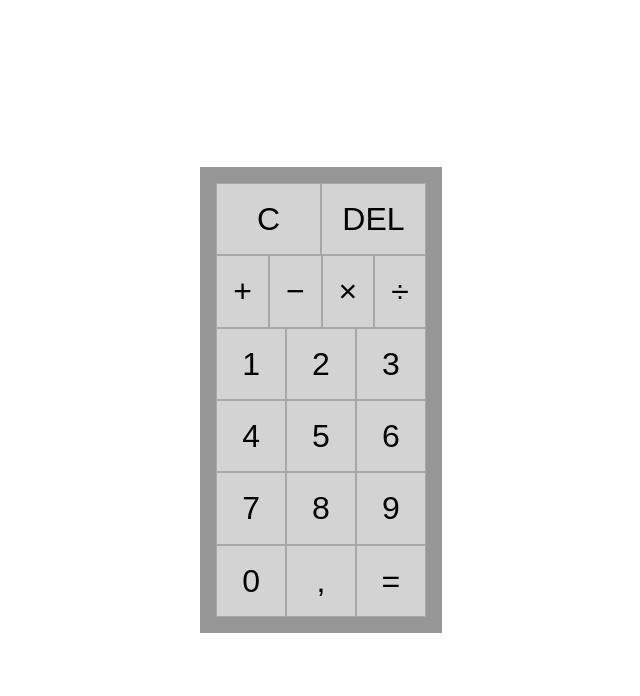
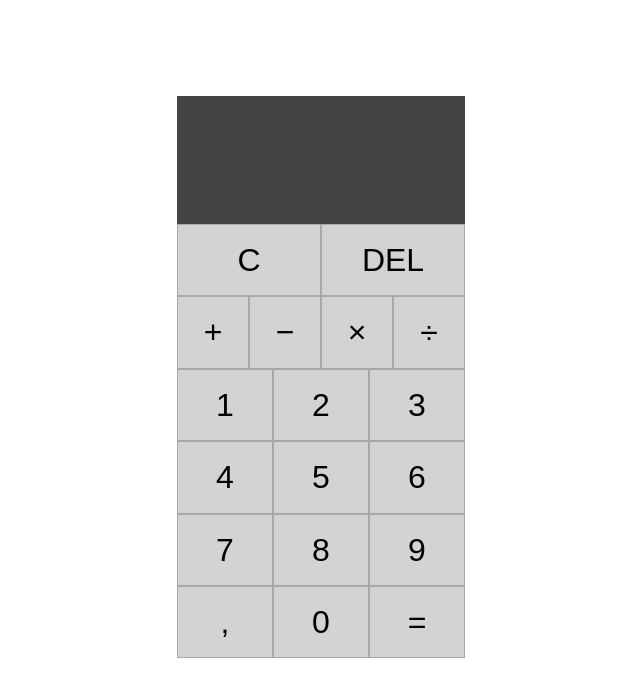
Before and after one commit to KaroliinaKoo/reactcalculator, a React (Create React App) app: page / in a window 1280 px wide. Shown: the top 696 px of the page, without its empty margins (319-959 px from the left). Built offline with nearby package versions, Linux system fonts and the light colour scheme; the HTML template or start-up script is replaced by a standard one.

Commit message:
use reducer

```diff
--- a/src/App.js
+++ b/src/App.js
@@ -1,7 +1,16 @@
+import { useReducer } from "react";
+
+function reducer() {
+
+}
+
 function App() {
+
+  const [state, dispatch] = useReducer(reducer)
+
   return (
     <div className="calc-container">
-      <div className="output">
+      <div className="output span">
         <div className="previous-operand"></div>
         <div className="current-operand"></div>
       </div>
@@ -27,8 +36,8 @@ function App() {
       <button>9</button>
 
       <div className="span">
+        <button>,</button>
         <button>0</button>
-        <button>,</button>
         <button>=</button>
 
       </div>
--- a/src/index.css
+++ b/src/index.css
@@ -1,7 +1,7 @@
 :root {
 }
 
-* {
+*, *::before, *::after {
   box-sizing: border-box;
 }
 
@@ -10,15 +10,32 @@ body {
   margin: 0;
   justify-content: center;
   align-items: center;
-  height: 100vh;
   font-family: 'Segoe UI', Tahoma, Geneva, Verdana, sans-serif;
+ padding: 5em;
 }
 
 .calc-container {
   display: grid;
-  grid-template-columns: auto;
-  background-color: rgb(151, 151, 151);
+  grid-template-columns: repeat(3,6em);
+  grid-template-rows: minmax(8em,auto);
+  grid-auto-flow: row;
   padding: 1em;
+}
+
+.output {
+  padding: 1em;
+  width: 100%;
+  color: #ffffff;
+  background-color: #000000bb;
+  word-break: break-all;
+  word-wrap: break-word;
+  flex-direction: column;
+  align-items: flex-end;
+  justify-content: space-around;
+
+}
+
+.output > div:first-child {
 }
 
 .calc-container > .span {
```
